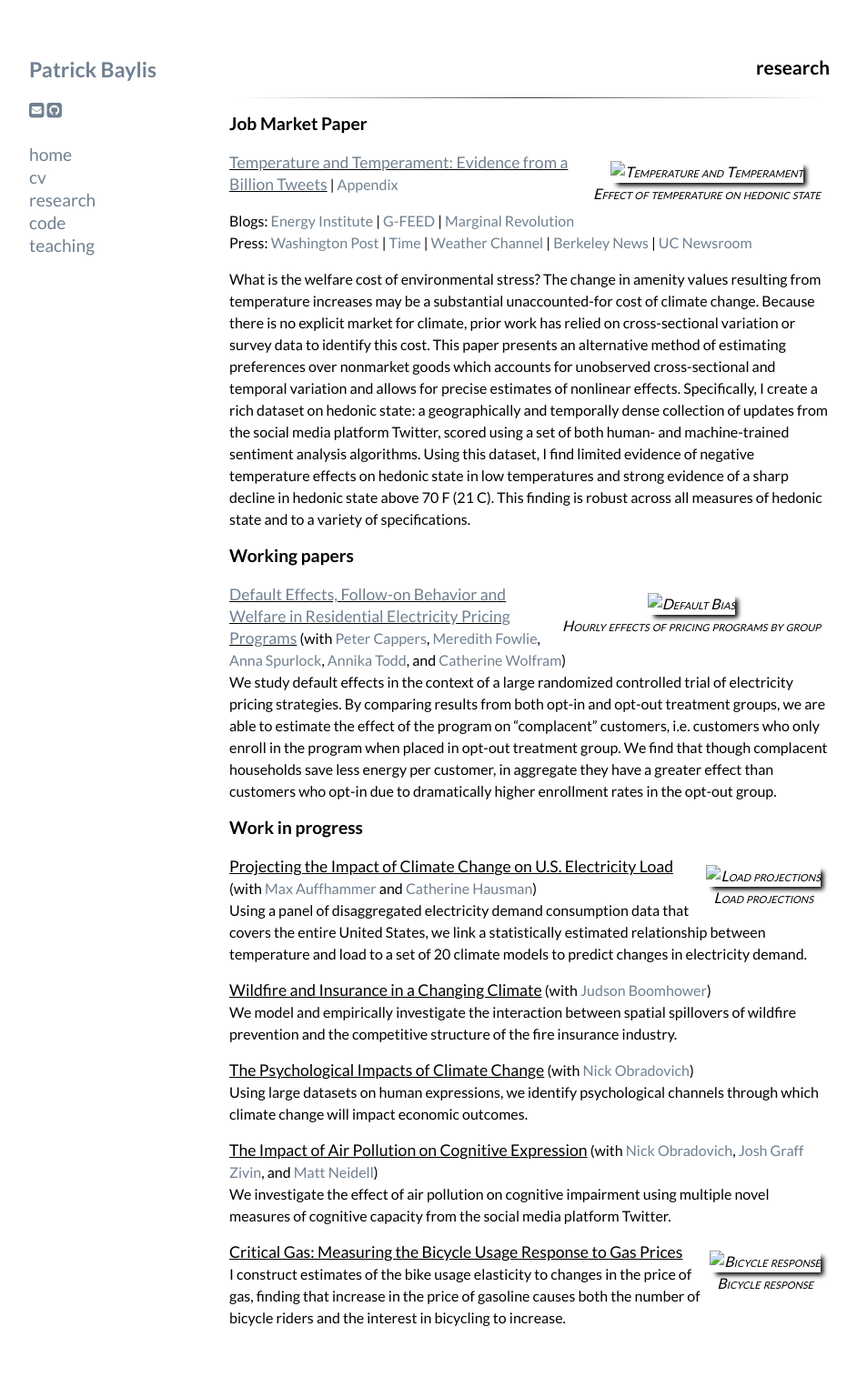
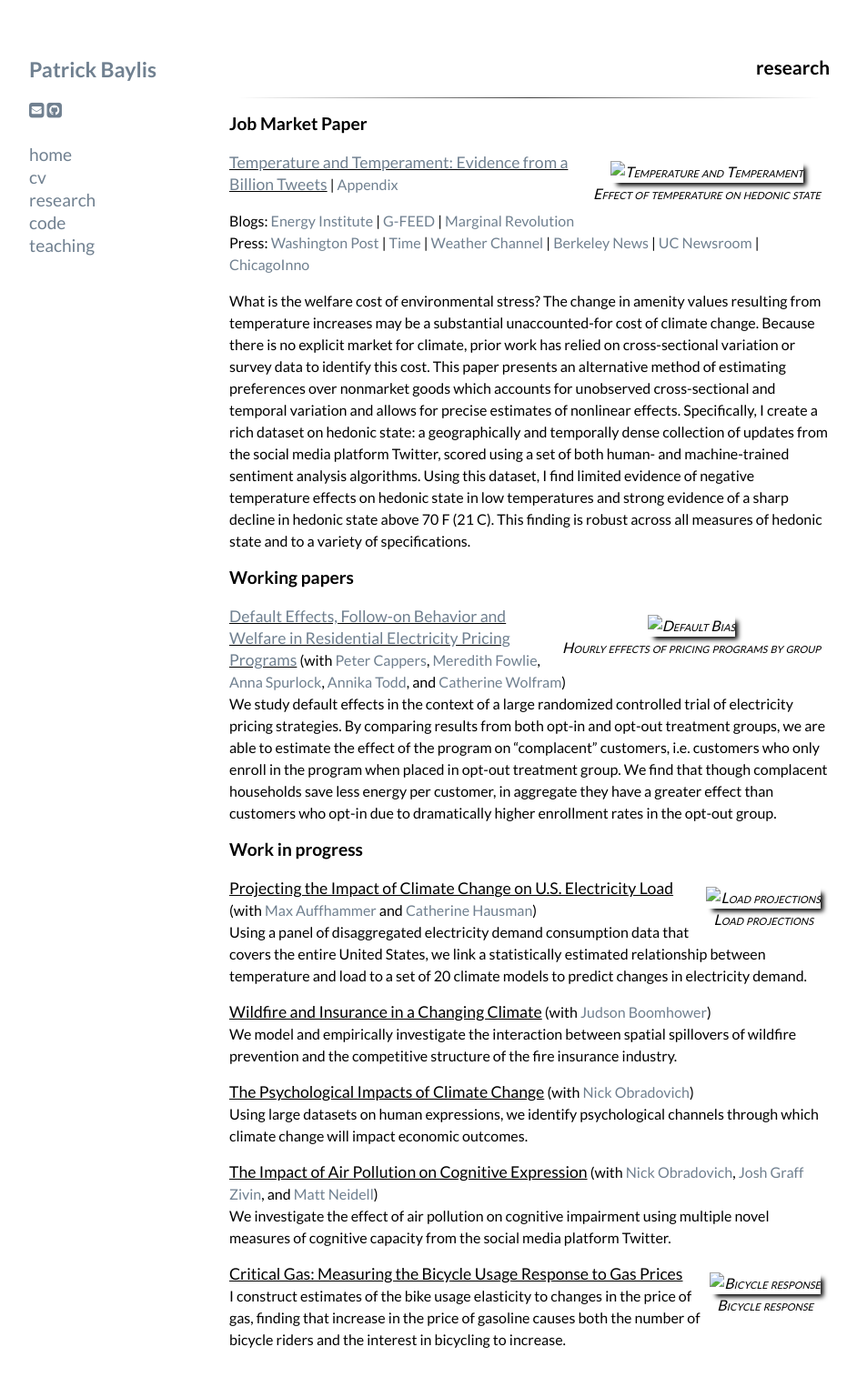
Before and after one commit to pbaylis/pbaylis.github.io, a Jekyll site: the page built from research.markdown, in a window 1280 px wide. Shown: the whole page at 91% size, without its empty margins (168-1110 px from the left). Built offline with Jekyll 4.4.1, drawn with Linux system fonts in a browser that asks for light colours; nearby versions of some CDN libraries; Markdown is read by kramdown in place of the engine named in the settings; before the commit the page ends 1501 px from its top, so only the background shows below that.

Commit message:
more press

```diff
--- a/research.markdown
+++ b/research.markdown
@@ -19,7 +19,7 @@ title: Patrick Baylis | research
 
 Blogs: [Energy Institute](https://energyathaas.wordpress.com/2015/12/07/heat-and-happiness/) | [G-FEED](http://www.g-feed.com/2015/12/warming-makes-people-unhappy-evidence.html) | [Marginal Revolution](http://marginalrevolution.com/marginalrevolution/2016/01/do-you-get-grumpy-over-seventy-degrees-fahrenheit.html)<br>
 Press: [Washington Post](
-https://www.washingtonpost.com/news/wonk/wp/2016/01/07/clear-evidence-that-cold-days-are-better-than-hot-ones/) | [Time](http://time.com/4172187/temperature-weather-hot-cold-preferences/) | [Weather Channel](http://www.weather.com/health/news/weather-makes-us-more-miserable) | [Berkeley News](http://news.berkeley.edu/2016/01/11/heat-and-happiness-findings-from-the-twitterverse/) | [UC Newsroom](http://universityofcalifornia.edu/news/what-billion-tweets-tell-us-about-climate-change)
+https://www.washingtonpost.com/news/wonk/wp/2016/01/07/clear-evidence-that-cold-days-are-better-than-hot-ones/) | [Time](http://time.com/4172187/temperature-weather-hot-cold-preferences/) | [Weather Channel](http://www.weather.com/health/news/weather-makes-us-more-miserable) | [Berkeley News](http://news.berkeley.edu/2016/01/11/heat-and-happiness-findings-from-the-twitterverse/) | [UC Newsroom](http://universityofcalifornia.edu/news/what-billion-tweets-tell-us-about-climate-change) | [ChicagoInno](http://chicagoinno.streetwise.co/2016/01/14/global-warming-and-mood-warmer-temperatures-make-us-grumpy/)
 
 <!-- SHORT -->
 <!-- Using a geographically and temporally dense corpus of Twitter status updates with nearly half a billion observations, I measure the effect of temperature on human mood, with implications for climate change. -->
```
